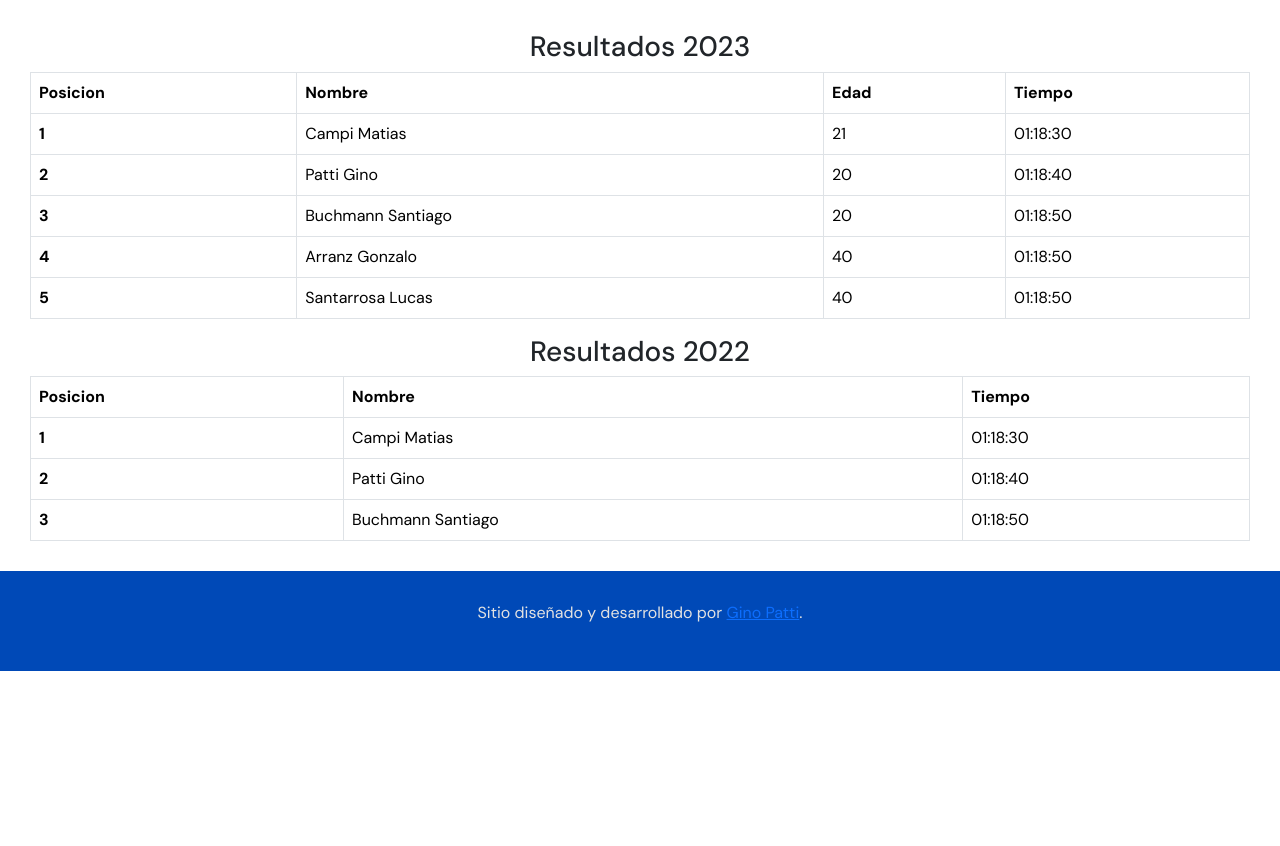
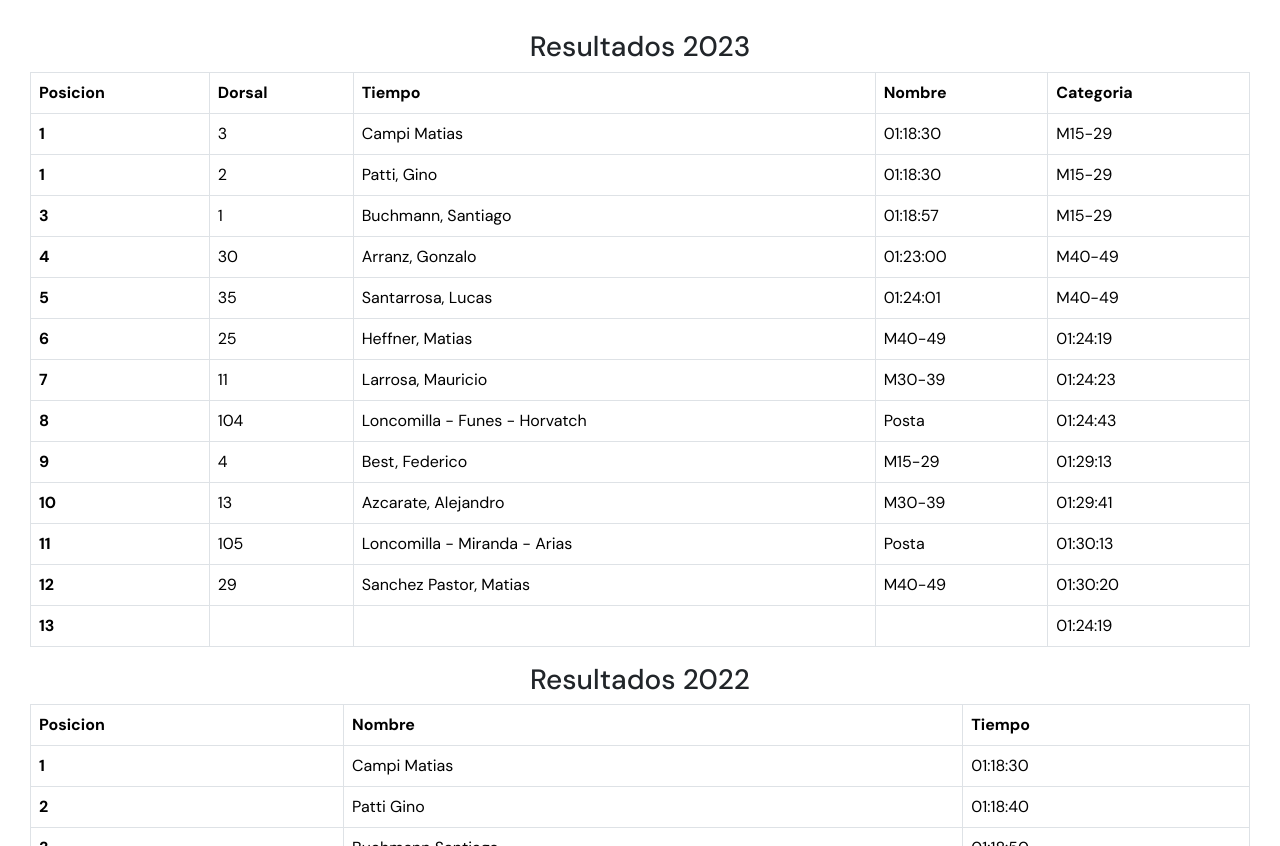
Before and after one commit to ginopatti20/desafio-la-salada, a plain HTML site: page resultados.html in a window 1280 px wide. Shown: the part 564-1410 px from the top of the page. Before the commit the page ends 1235 px from the top, so only its background shows below. Drawn offline with nearby package versions, Linux system fonts and the light colour scheme.

Commit message:
acrualizando clasificaciones

```diff
--- a/resultados.html
+++ b/resultados.html
@@ -46,41 +46,103 @@
                 <thead>
                   <tr>
                     <th scope="col">Posicion</th>
+                    <th class="col">Dorsal</th>
+                    <th scope="col">Tiempo</th>
                     <th scope="col">Nombre</th>
-                    <th class="col">Edad</th>
-                    <th scope="col">Tiempo</th>
+                    <th class="col">Categoria</th>
                   </tr>
                 </thead>
                 <tbody>
                   <tr>
                     <th scope="row">1</th>
+                    <td>3</td>
                     <td>Campi Matias</td>
-                    <td>21</td>
                     <td>01:18:30</td>
+                    <td>M15-29</td>
                   </tr>
                   <tr>
-                    <th scope="row">2</th>
-                    <td>Patti Gino</td>
-                    <td>20</td>
-                    <td>01:18:40</td>
+                    <th scope="row">1</th>
+                    <td>2</td>
+                    <td>Patti, Gino</td>
+                    <td>01:18:30</td>
+                    <td>M15-29</td>
                   </tr>
                   <tr>
                     <th scope="row">3</th>
-                    <td>Buchmann Santiago</td>
-                    <td>20</td>
-                    <td>01:18:50</td>
+                    <td>1</td>
+                    <td>Buchmann, Santiago</td>
+                    <td>01:18:57</td>
+                    <td>M15-29</td>
                   </tr>
                   <tr>
                     <th scope="row">4</th>
-                    <td>Arranz Gonzalo</td>
-                    <td>40</td>
-                    <td>01:18:50</td>
+                    <td>30</td>
+                    <td>Arranz, Gonzalo</td>
+                    <td>01:23:00</td>
+                    <td>M40-49</td>
                   </tr>
                   <tr>
                     <th scope="row">5</th>
-                    <td>Santarrosa Lucas</td>
-                    <td>40</td>
-                    <td>01:18:50</td>
+                    <td>35</td>
+                    <td>Santarrosa, Lucas</td>
+                    <td>01:24:01</td>
+                    <td>M40-49</td>
+                  </tr>
+                  <tr>
+                    <th scope="row">6</th>
+                    <td>25</td>
+                    <td>Heffner, Matias</td>
+                    <td>M40-49</td>
+                    <td>01:24:19</td>
+                  </tr>
+                  <tr>
+                    <th scope="row">7</th>
+                    <td>11</td>
+                    <td>Larrosa, Mauricio</td>
+                    <td>M30-39</td>
+                    <td>01:24:23</td>
+                  </tr>
+                  <tr>
+                    <th scope="row">8</th>
+                    <td>104</td>
+                    <td>Loncomilla - Funes - Horvatch</td>
+                    <td>Posta</td>
+                    <td>01:24:43</td>
+                  </tr>
+                  <tr>
+                    <th scope="row">9</th>
+                    <td>4</td>
+                    <td>Best, Federico</td>
+                    <td>M15-29</td>
+                    <td>01:29:13</td>
+                  </tr>
+                  <tr>
+                    <th scope="row">10</th>
+                    <td>13</td>
+                    <td>Azcarate, Alejandro</td>
+                    <td>M30-39</td>
+                    <td>01:29:41</td>
+                  </tr>
+                  <tr>
+                    <th scope="row">11</th>
+                    <td>105</td>
+                    <td>Loncomilla - Miranda - Arias</td>
+                    <td>Posta</td>
+                    <td>01:30:13</td>
+                  </tr>
+                  <tr>
+                    <th scope="row">12</th>
+                    <td>29</td>
+                    <td>Sanchez Pastor, Matias</td>
+                    <td>M40-49</td>
+                    <td>01:30:20</td>
+                  </tr>
+                  <tr>
+                    <th scope="row">13</th>
+                    <td></td>
+                    <td></td>
+                    <td></td>
+                    <td>01:24:19</td>
                   </tr>
                 </tbody>
               </table>
```
